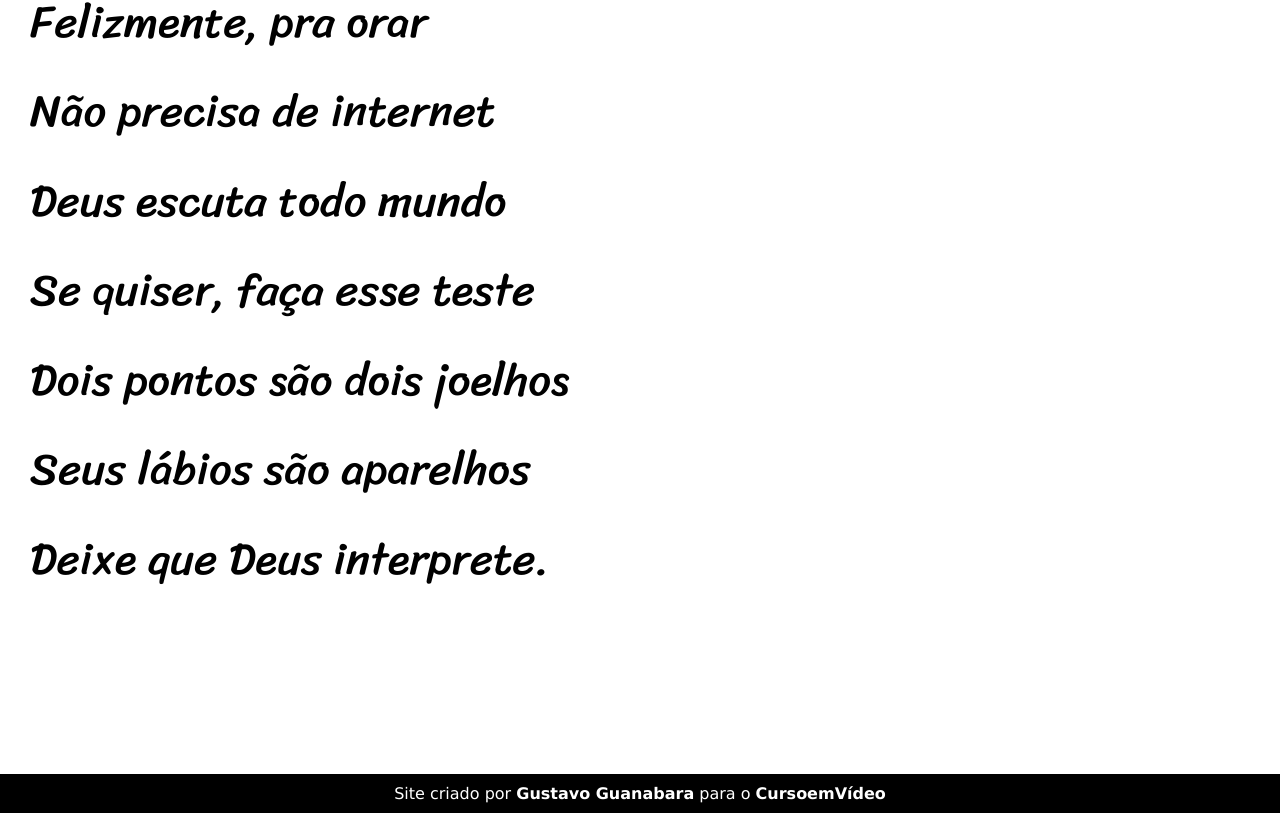
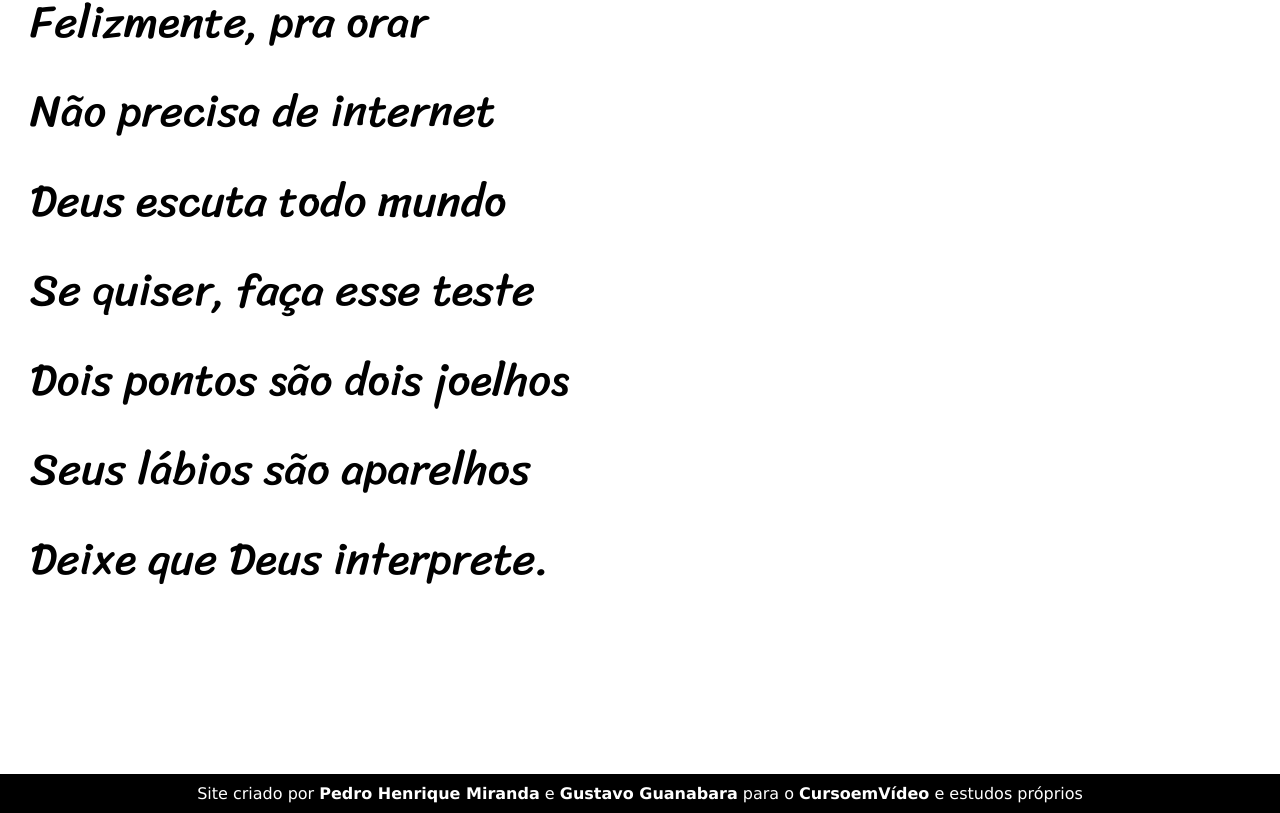
Before and after one commit to M1randaPHM/Projeto-cordel, a plain HTML site: page index.html in a window 1280 px wide. Shown: the part 5303-6116 px from the top of the page. Drawn offline with Linux system fonts and the light colour scheme.

Commit message:
Update index.html

```diff
--- a/index.html
+++ b/index.html
@@ -94,7 +94,7 @@
     </section>
 
     <footer>
-        Site criado por <a href="https://github.com/gustavoguanabara" target="_blank">Gustavo Guanabara</a> para o <a href="https://www.youtube.com/c/CursoemV%C3%ADdeo" target="_blank">CursoemVídeo</a>
+        <p>Site criado por <a href="https://github.com/M1randaPHM" target="_blank">Pedro Henrique Miranda</a> e <a href="https://github.com/gustavoguanabara" target="_blank">Gustavo Guanabara</a> para o <a href="https://www.youtube.com/c/CursoemV%C3%ADdeo" target="_blank">CursoemVídeo</a> e estudos próprios</p>
     </footer>
 </body>
 </html>
```
